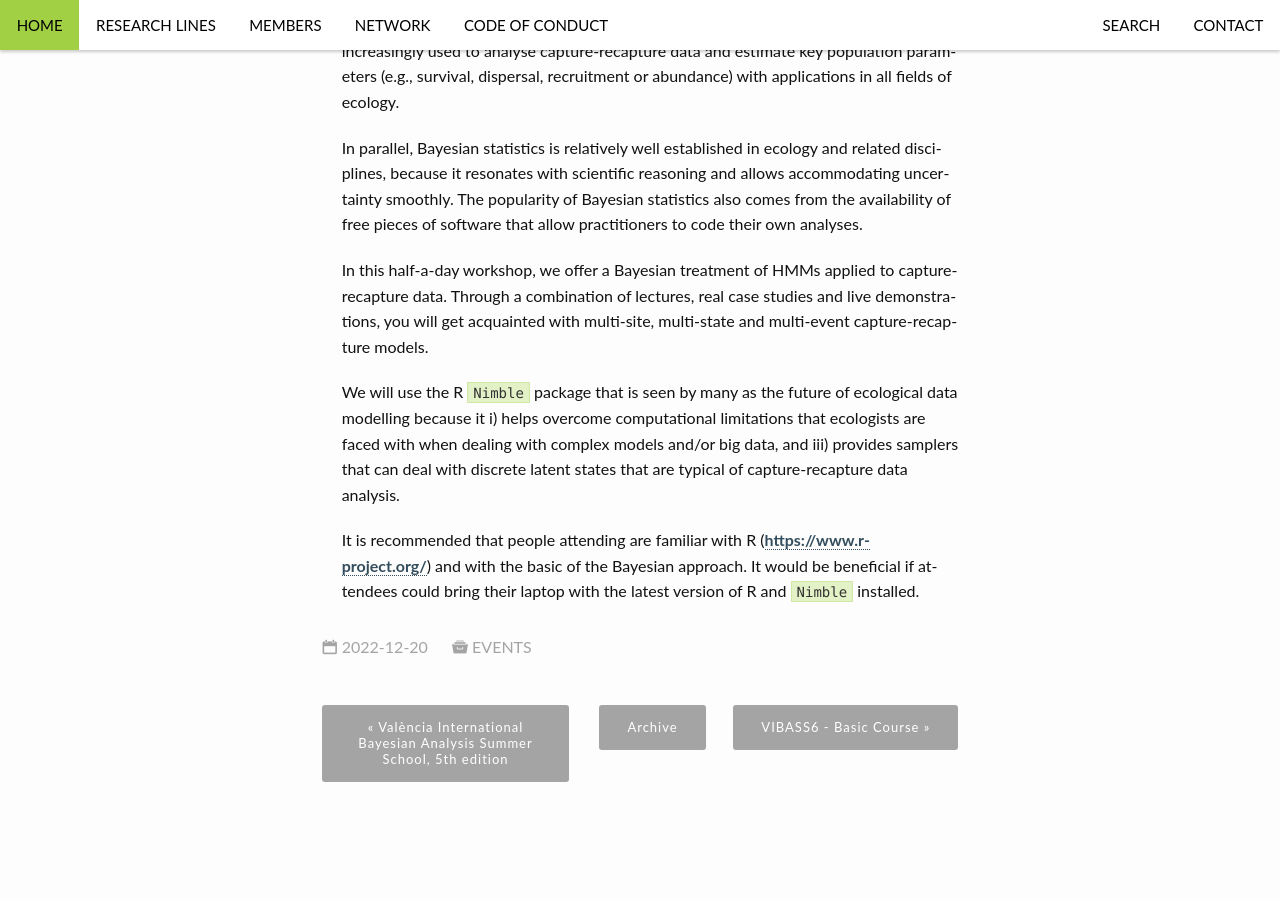
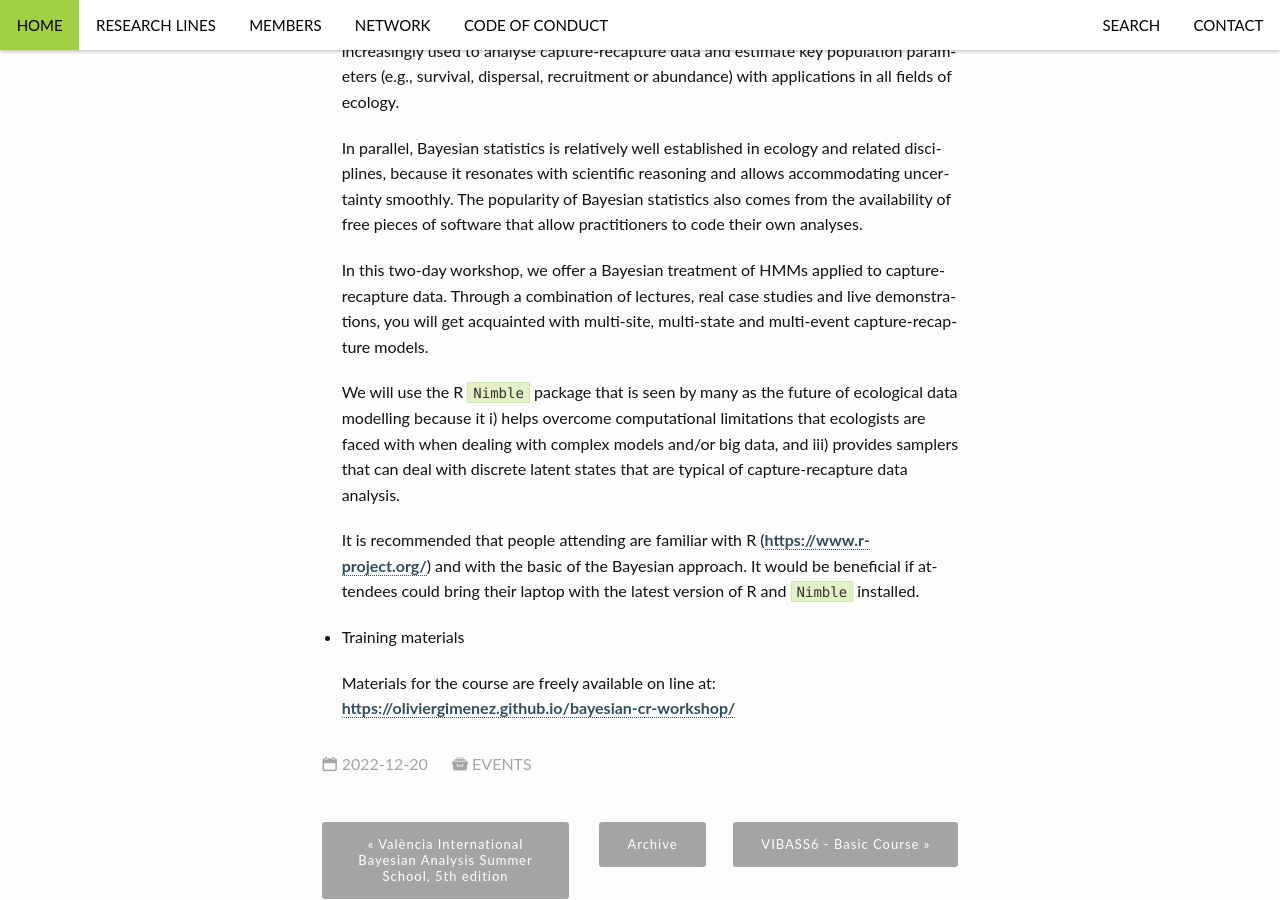
Before and after one commit to VABAR/VABAR.github.io, a Jekyll site: the page built from _posts/events/2022-12-20-vibass6/2022-12-20-vibass6-course.md, in a window 1280 px wide and 900 px high, scrolled down 1098 px. Built offline with Jekyll 4.4.1, drawn with Linux system fonts in a browser that asks for light colours.

Commit message:
vibass6. Fix info advanced course.

```diff
--- a/_posts/events/2022-12-20-vibass6/2022-12-20-vibass6-course.md
+++ b/_posts/events/2022-12-20-vibass6/2022-12-20-vibass6-course.md
@@ -31,9 +31,14 @@ This course (12 hours) is provided by [__Dr. Olivier Gimenez__](https://olivierg
 
     In parallel, Bayesian statistics is relatively well established in ecology and related disciplines, because it resonates with scientific reasoning and allows accommodating uncertainty smoothly. The popularity of Bayesian statistics also comes from the availability of free pieces of software that allow practitioners to code their own analyses.
 
-    In this half-a-day workshop, we offer a Bayesian treatment of HMMs applied to capture-recapture data. Through a combination of lectures, real case studies and live demonstrations, you will get acquainted with multi-site, multi-state and multi-event capture-recapture models.
+    In this two-day workshop, we offer a Bayesian treatment of HMMs applied to capture-recapture data. Through a combination of lectures, real case studies and live demonstrations, you will get acquainted with multi-site, multi-state and multi-event capture-recapture models.
 
     We will use the R [`Nimble`](https://r-nimble.org/download) package that is seen by many as the future of ecological data modelling because it i) helps overcome computational limitations that ecologists are faced with when dealing with complex models and/or big data, and iii) provides samplers that can deal with discrete latent states that are typical of capture-recapture data analysis.
 
     It is recommended that people attending are familiar with R ([https://www.r-project.org/](https://www.r-project.org/)) and with the basic of the Bayesian approach.
     It would be beneficial if attendees could bring their laptop with the latest version of R and [`Nimble`](https://r-nimble.org/download) installed.
+
+- Training materials
+
+	Materials for the course are freely available on line at:
+	[https://oliviergimenez.github.io/bayesian-cr-workshop/](https://oliviergimenez.github.io/bayesian-cr-workshop/)
```
